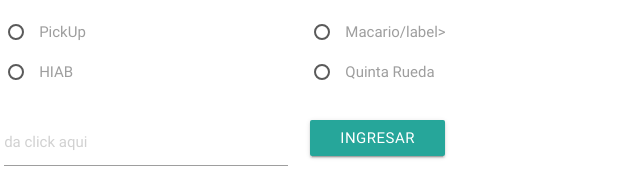
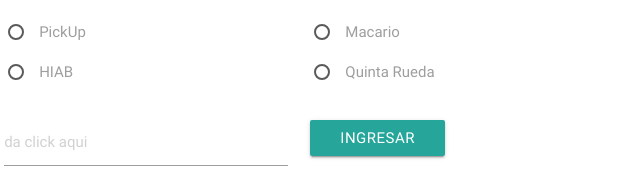
Before and after one commit to nemakk/pemex, a plain HTML site: page 3prueba.html in a window 1280 px wide. Shown: the part 537-727 px from the top of the page, 494-1134 px from the left. Drawn offline with nearby package versions, Linux system fonts and the light colour scheme.

Commit message:
Update 3prueba.html

```diff
--- a/3prueba.html
+++ b/3prueba.html
@@ -158,7 +158,7 @@
   <div class="col s4">
     <p>
       <input class="with-gap" name="group1" type="radio" id="test3"  />
-      <label for="test3">Macario/label>
+      <label for="test3">Macario</label>
     </p>
      <p>
       <input class="with-gap" name="group1" type="radio" id="test4"  />
```
